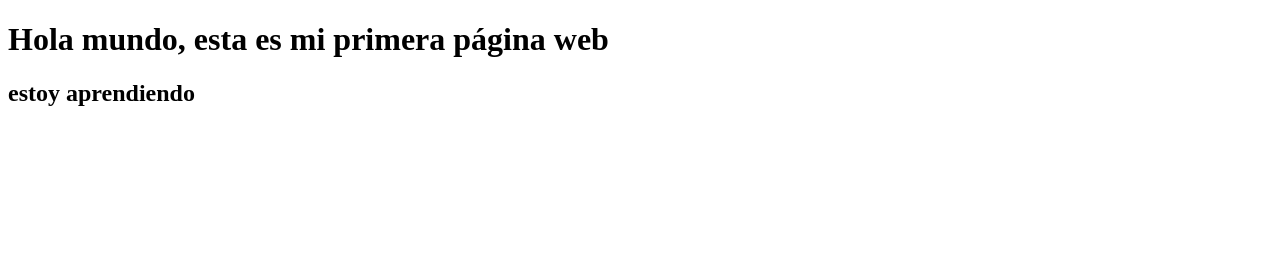
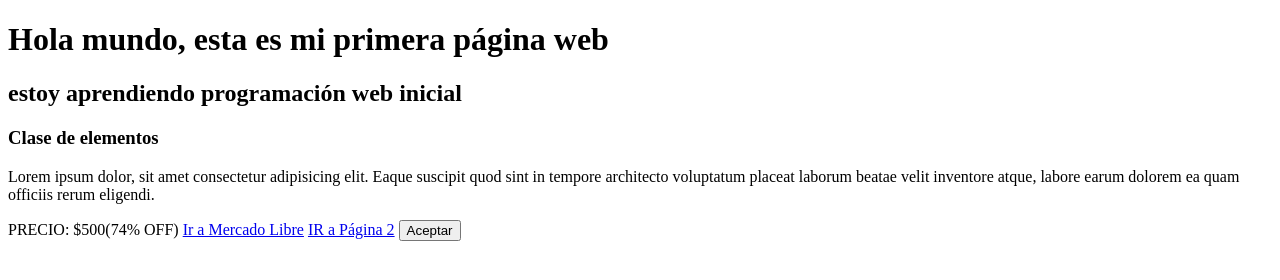
Before and after one commit to JimenaLopezMontiel/programador-web-inicial, a plain HTML site: page index.html in a window 1280 px wide. Drawn offline with Linux system fonts and the light colour scheme.

Commit message:
actualización clase 4

```diff
--- a/index.html
+++ b/index.html
@@ -6,7 +6,14 @@
     <title>Mi web</title>
 </head>
 <body> <!--Representa el cuerpo de la página, todo lo visible-->
-    <h1 id="título">Hola mundo, esta es mi primera página web</h1>
-    <h2>estoy aprendiendo</h2>
+    <h1 id="título">Hola mundo, esta es mi primera página web</h1> <!--heading (encabezados): Sirve para hacer tìtulos en la página-->
+    <h2>estoy aprendiendo programación web inicial</h2>
+    <h3>Clase de elementos</h3>
+        <P>Lorem ipsum dolor, sit amet consectetur adipisicing elit. Eaque suscipit quod sint in tempore architecto voluptatum placeat laborum beatae velit inventore atque, labore earum dolorem ea quam officiis rerum eligendi.</P> <!-- parrafos -->
+<span>PRECIO: $500<span>(74% OFF)</span></span> <!-- elemento/texto decorativo -->
+<a href="https://www.mercadolibre.com.ar/" target="_blank">Ir a Mercado Libre</a> <!-- Elemento ancla: Nos permite hacer hipervínculos internos o externos -->
+<a href="./Página2.html" target="_blank">IR a Página 2</a> <!-- Elemento de enrutamiento relativo que nos permite ir a un vínculo dentro de nuestra página -->
+<!-- el atributo target="_blanck" nos permite que nuestro vínculo se abra en una nueva pestaña-->
+<button> Aceptar</button>
 </body>
 </html>
```
Also changed, not shown: Página2.html (added, +12 -0 lines).
